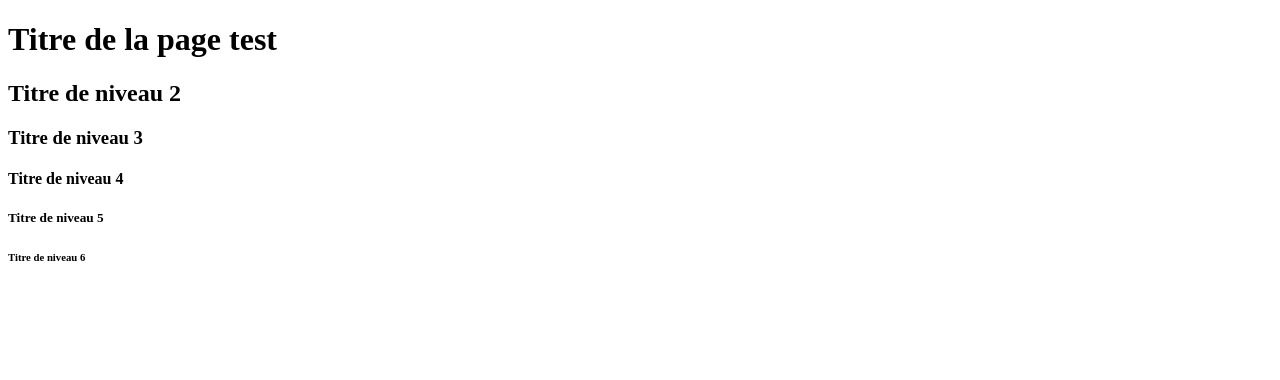
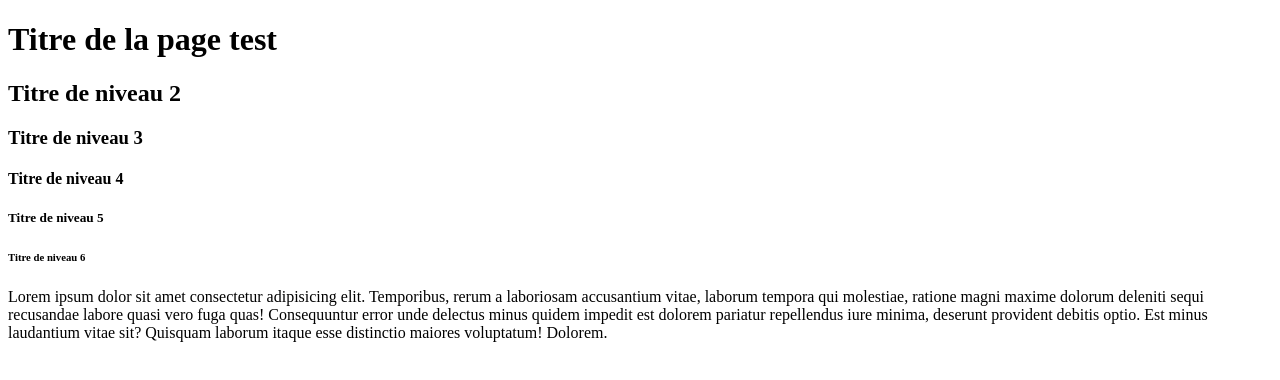
Before and after one commit to kaiss911/10MentionWeb_Front, a plain HTML site: page 01_html-css/test.html in a window 1280 px wide. Drawn offline with Linux system fonts and the light colour scheme.

Commit message:
jai ajouter un paragraphe

```diff
--- a/01_html-css/test.html
+++ b/01_html-css/test.html
@@ -13,5 +13,7 @@
     <h5>Titre de niveau 5</h5>
     <h6>Titre de niveau 6</h6>
     <!-- h${titre de niveau $}*6 -->
+    <p>Lorem ipsum dolor sit amet consectetur adipisicing elit. Temporibus, rerum a laboriosam accusantium vitae, laborum tempora qui molestiae, ratione magni maxime dolorum deleniti sequi recusandae labore quasi vero fuga quas!
+    Consequuntur error unde delectus minus quidem impedit est dolorem pariatur repellendus iure minima, deserunt provident debitis optio. Est minus laudantium vitae sit? Quisquam laborum itaque esse distinctio maiores voluptatum! Dolorem.</p>
 </body>
 </html>
```
